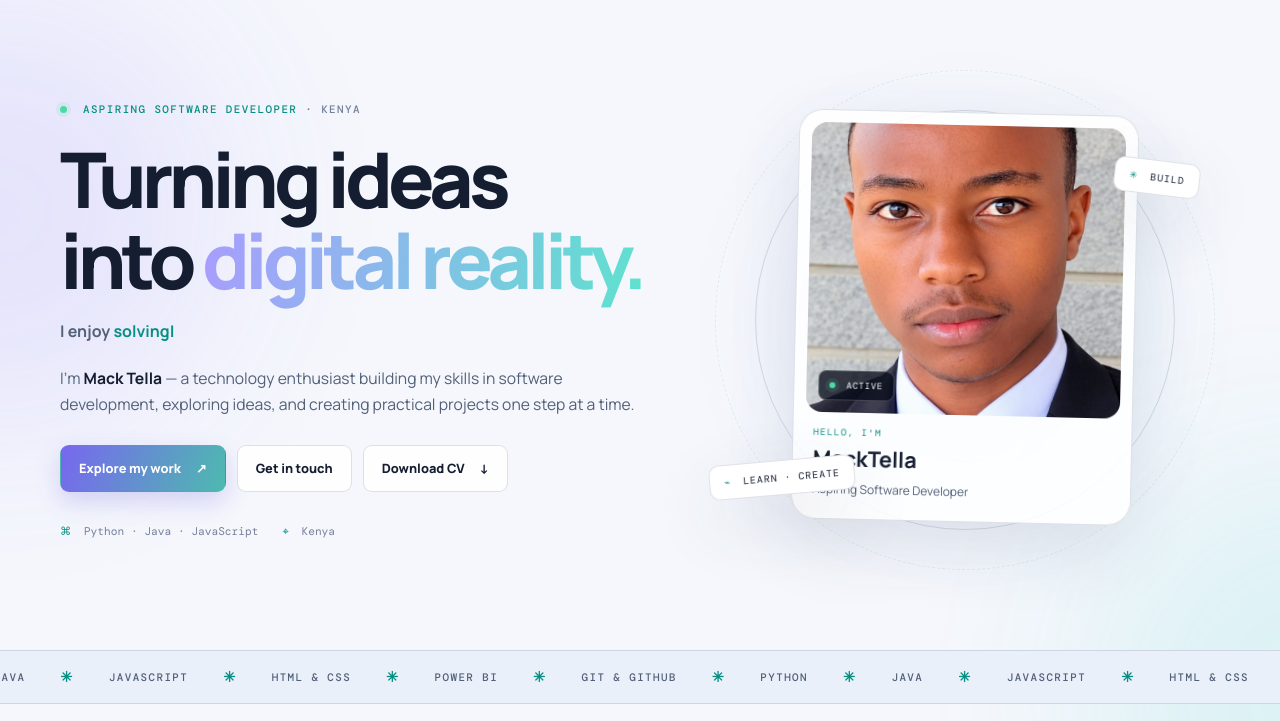
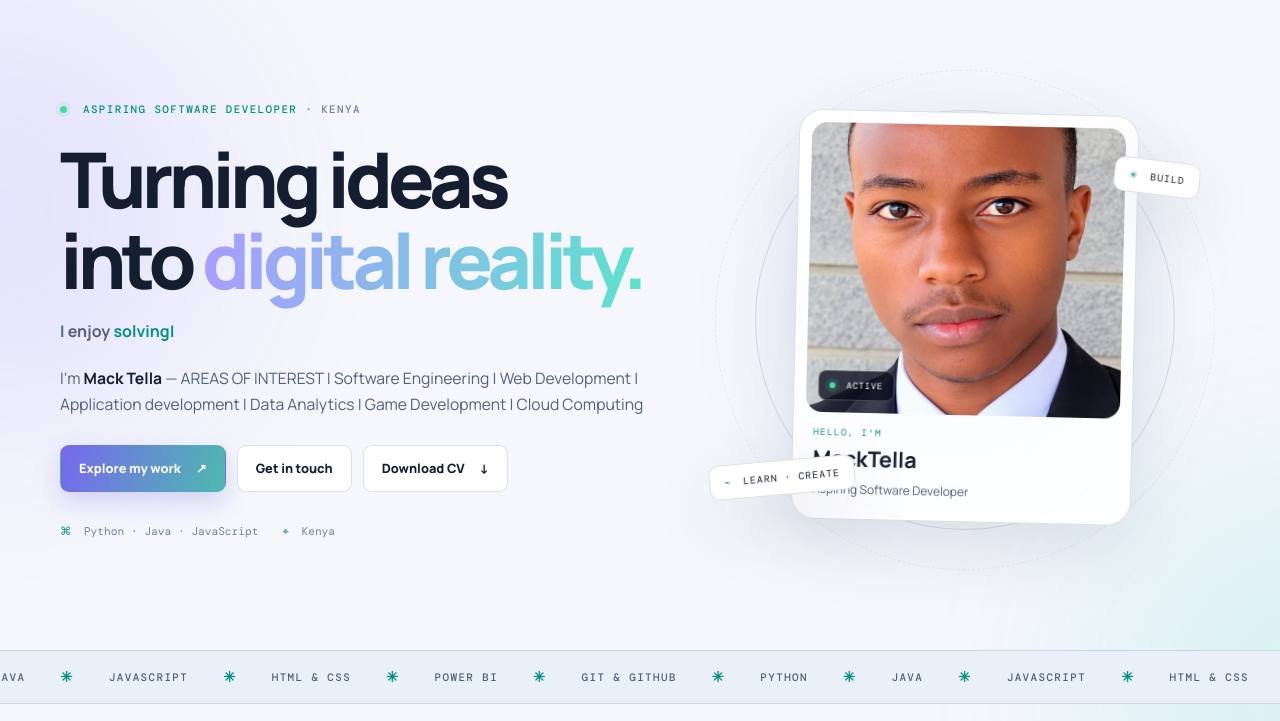
Before and after one commit to MACKFALINETELLA/portfolio, a plain HTML site: page index.html in a window 1280 px wide. Shown: the part 79-800 px from the top of the page. Drawn offline with nearby package versions, Linux system fonts and the light colour scheme.

Commit message:
Update index.html

```diff
--- a/index.html
+++ b/index.html
@@ -44,7 +44,15 @@
         <p class="eyebrow"><span class="status-dot"></span> ASPIRING SOFTWARE DEVELOPER <span class="eyebrow-location">· KENYA</span></p>
         <h1>Turning ideas<br>into <span class="gradient-text">digital reality.</span></h1>
         <p class="typing-line">I enjoy <span id="typing-text" aria-label="software development"></span><span class="typing-cursor" aria-hidden="true">|</span></p>
-        <p class="hero-description">I'm <strong>Mack Tella</strong> — a technology enthusiast building my skills in software development, exploring ideas, and creating practical projects one step at a time.</p>
+        <p class="hero-description">I'm <strong>Mack Tella</strong> —
+          AREAS OF INTEREST
+
+| Software Engineering
+| Web Development
+| Application development
+| Data Analytics
+| Game Development
+| Cloud Computing</p>
         <div class="hero-actions">
           <a class="button button-primary" href="#projects">Explore my work <span>↗</span></a>
           <a class="button button-quiet" href="#contact">Get in touch</a>
```
